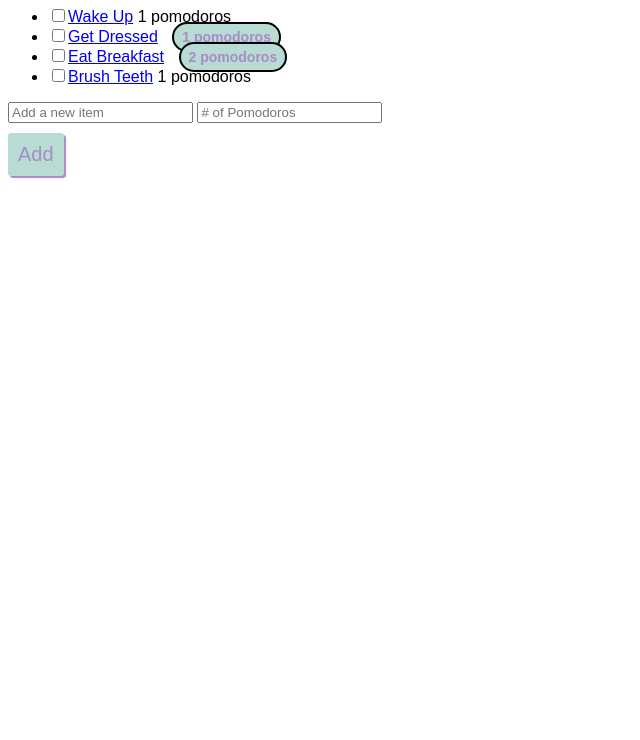
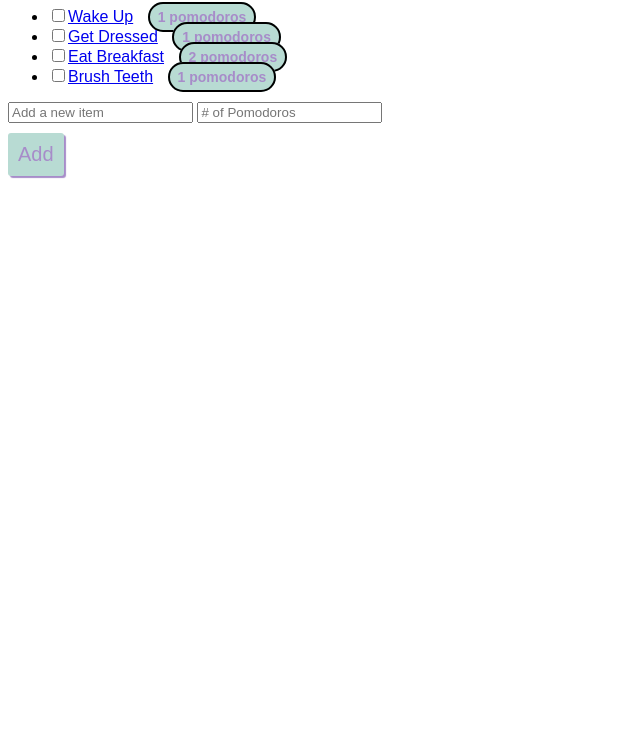
Before and after one commit to lukeb02/To_Do_App_1, a plain HTML site: page index.html in a window 1280 px wide. Shown: the part 60-800 px from the top of the page, without its empty margins (0-640 px from the left). Drawn offline with Linux system fonts and the light colour scheme.

Commit message:
Change 1

```diff
--- a/index.html
+++ b/index.html
@@ -7,7 +7,7 @@
        <h1> Luke's Morning To Do List</h1>
         <ul>
             <li><input type ="checkbox"><a href= "show.html">Wake Up</a>
-            <span class="box-two"> 1 pomodoros </span>
+            <span class="pomodoros"> 1 pomodoros </span>
             </li>
             <li><input type ="checkbox"><a href= "show.html">Get Dressed<a/>
             <span class = "pomodoros"> 1 pomodoros </span>
@@ -16,7 +16,7 @@
             <span class = "pomodoros"> 2 pomodoros </span>
             </li>
             <li><input type ="checkbox"><a href= "show.html">Brush Teeth<a/>
-            <span class = "box-one"> 1 pomodoros </span>
+            <span class = "pomodoros"> 1 pomodoros </span>
             </li>
 
 
```
